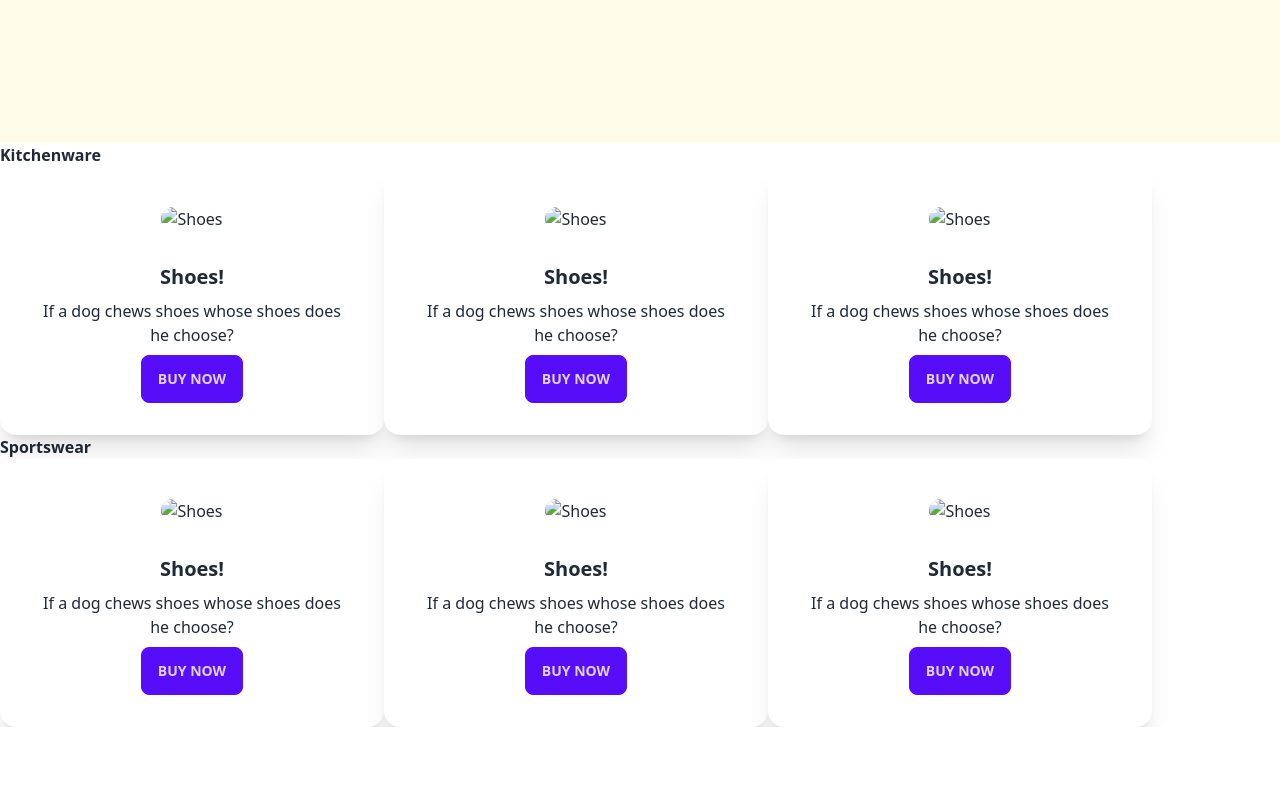
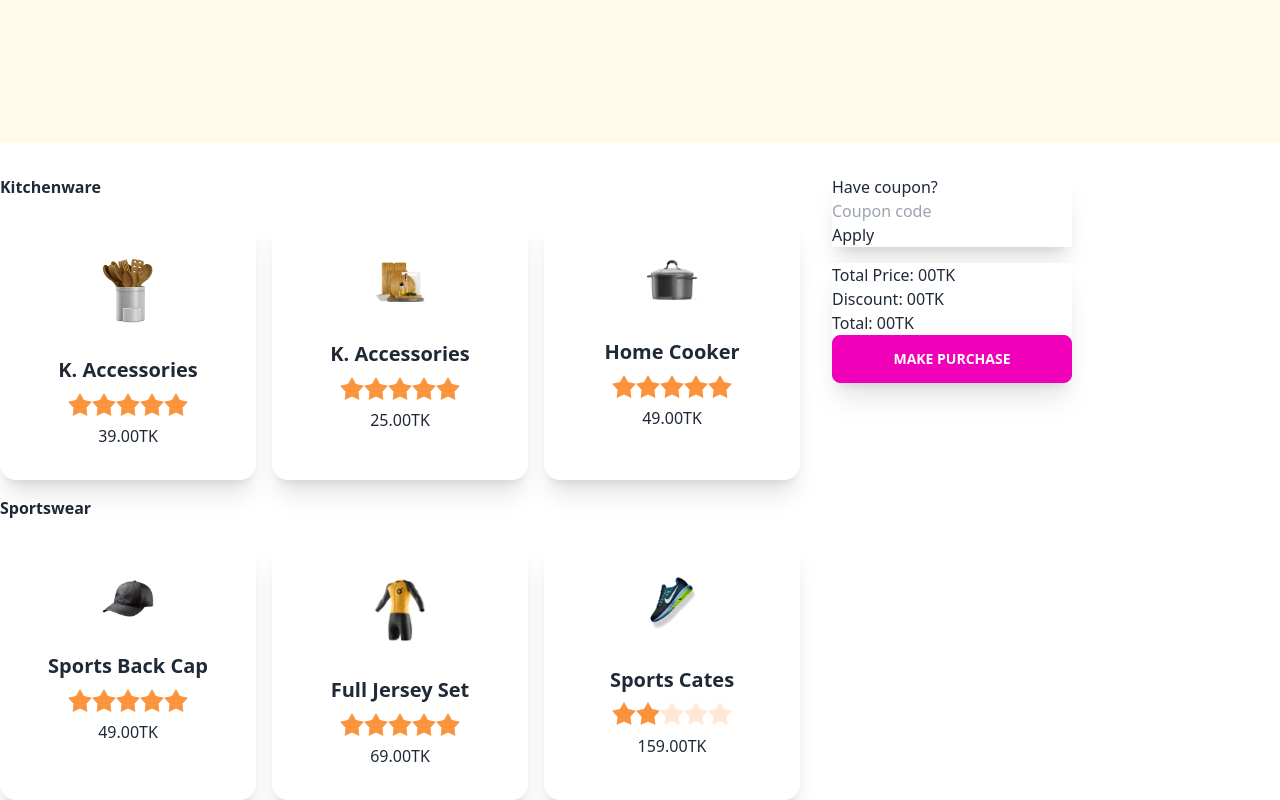
Before and after one commit to RayyanWebDev/summer-sale-project, a plain HTML site: page index.html in a window 1280 px wide. Shown: the part 657-1457 px from the top of the page. Before the commit the page ends 1384 px from the top, so only its background shows below. Drawn offline with nearby package versions, Linux system fonts and the light colour scheme.

Commit message:
added images

```diff
--- a/index.html
+++ b/index.html
@@ -15,7 +15,7 @@
   </head>
   <body>
     <header>
-      <div class="hero min-h-screen bg-yellow-50">
+      <div class="hero min-h-screen bg-yellow-50 mb-4">
         <div
           class="hero-content flex-col lg:flex-row-reverse content-center justify-center"
         >
@@ -38,114 +38,294 @@
       </div>
     </header>
     <main>
-      <div>
-        <h1 class="font-bold">Kitchenware</h1>
       <div class="flex">
-          <div class="card w-96 bg-base-100 shadow-xl">
+        <div class="mr-8">
+          <h1 class="font-bold mt-4 mb-4">Kitchenware</h1>
+          <div class="flex">
+            <div class="card w-64 bg-base-100 shadow-xl mr-4">
               <figure class="px-10 pt-10">
                 <img
-                src="/images/stock/photo-1606107557195-0e29a4b5b4aa.jpg"
+                  class="w-14"
+                  src="images/prod1.png"
                   alt="Shoes"
                   class="rounded-xl"
                 />
               </figure>
               <div class="card-body items-center text-center">
-              <h2 class="card-title">Shoes!</h2>
-              <p>If a dog chews shoes whose shoes does he choose?</p>
+                <h2 class="card-title">K. Accessories</h2>
+                <div class="rating">
+                  <input
+                    type="radio"
+                    name="rating-2"
+                    class="mask mask-star-2 bg-orange-400"
+                  />
+                  <input
+                    type="radio"
+                    name="rating-2"
+                    class="mask mask-star-2 bg-orange-400"
+                    checked
+                  />
+                  <input
+                    type="radio"
+                    name="rating-2"
+                    class="mask mask-star-2 bg-orange-400"
+                  />
+                  <input
+                    type="radio"
+                    name="rating-2"
+                    class="mask mask-star-2 bg-orange-400"
+                  />
+                  <input
+                    type="radio"
+                    name="rating-2"
+                    class="mask mask-star-2 bg-orange-400"
+                  />
+                </div>
                 <div class="card-actions">
-                <button class="btn btn-primary">Buy Now</button>
+                  <p><span>39.00</span>TK</p>
                 </div>
               </div>
             </div>
-          <div class="card w-96 bg-base-100 shadow-xl">
+            <div class="card w-64 bg-base-100 shadow-xl mr-4">
               <figure class="px-10 pt-10">
                 <img
-                src="/images/stock/photo-1606107557195-0e29a4b5b4aa.jpg"
+                  class="w-14"
+                  src="images/prod2.png"
                   alt="Shoes"
                   class="rounded-xl"
                 />
               </figure>
               <div class="card-body items-center text-center">
-              <h2 class="card-title">Shoes!</h2>
-              <p>If a dog chews shoes whose shoes does he choose?</p>
+                <h2 class="card-title">K. Accessories</h2>
+                <div class="rating">
+                  <input
+                    type="radio"
+                    name="rating-2"
+                    class="mask mask-star-2 bg-orange-400"
+                  />
+                  <input
+                    type="radio"
+                    name="rating-2"
+                    class="mask mask-star-2 bg-orange-400"
+                    checked
+                  />
+                  <input
+                    type="radio"
+                    name="rating-2"
+                    class="mask mask-star-2 bg-orange-400"
+                  />
+                  <input
+                    type="radio"
+                    name="rating-2"
+                    class="mask mask-star-2 bg-orange-400"
+                  />
+                  <input
+                    type="radio"
+                    name="rating-2"
+                    class="mask mask-star-2 bg-orange-400"
+                  />
+                </div>
                 <div class="card-actions">
-                <button class="btn btn-primary">Buy Now</button>
+                  <p><span>25.00</span>TK</p>
                 </div>
               </div>
             </div>
-          <div class="card w-96 bg-base-100 shadow-xl">
+            <div class="card w-64 bg-base-100 shadow-xl">
               <figure class="px-10 pt-10">
                 <img
-                src="/images/stock/photo-1606107557195-0e29a4b5b4aa.jpg"
+                  class="w-14"
+                  src="images/prod3.png"
                   alt="Shoes"
                   class="rounded-xl"
                 />
               </figure>
               <div class="card-body items-center text-center">
-              <h2 class="card-title">Shoes!</h2>
-              <p>If a dog chews shoes whose shoes does he choose?</p>
+                <h2 class="card-title">Home Cooker</h2>
+                <div class="rating">
+                  <input
+                    type="radio"
+                    name="rating-2"
+                    class="mask mask-star-2 bg-orange-400"
+                  />
+                  <input
+                    type="radio"
+                    name="rating-2"
+                    class="mask mask-star-2 bg-orange-400"
+                    checked
+                  />
+                  <input
+                    type="radio"
+                    name="rating-2"
+                    class="mask mask-star-2 bg-orange-400"
+                  />
+                  <input
+                    type="radio"
+                    name="rating-2"
+                    class="mask mask-star-2 bg-orange-400"
+                  />
+                  <input
+                    type="radio"
+                    name="rating-2"
+                    class="mask mask-star-2 bg-orange-400"
+                  />
+                </div>
                 <div class="card-actions">
-                <button class="btn btn-primary">Buy Now</button>
+                  <p><span>49.00</span>TK</p>
                 </div>
               </div>
             </div>
           </div>
-        <h1 class="font-bold">Sportswear</h1>
+          <h1 class="font-bold mb-4 mt-4">Sportswear</h1>
           <div class="flex">
-          <div class="card w-96 bg-base-100 shadow-xl">
+            <div class="card w-64 bg-base-100 shadow-xl mr-4">
               <figure class="px-10 pt-10">
                 <img
-                src="/images/stock/photo-1606107557195-0e29a4b5b4aa.jpg"
+                  class="w-14"
+                  src="images/prod4.png"
                   alt="Shoes"
                   class="rounded-xl"
                 />
               </figure>
               <div class="card-body items-center text-center">
-              <h2 class="card-title">Shoes!</h2>
-              <p>If a dog chews shoes whose shoes does he choose?</p>
+                <h2 class="card-title">Sports Back Cap</h2>
+                <div class="rating">
+                  <input
+                    type="radio"
+                    name="rating-2"
+                    class="mask mask-star-2 bg-orange-400"
+                  />
+                  <input
+                    type="radio"
+                    name="rating-2"
+                    class="mask mask-star-2 bg-orange-400"
+                    checked
+                  />
+                  <input
+                    type="radio"
+                    name="rating-2"
+                    class="mask mask-star-2 bg-orange-400"
+                  />
+                  <input
+                    type="radio"
+                    name="rating-2"
+                    class="mask mask-star-2 bg-orange-400"
+                  />
+                  <input
+                    type="radio"
+                    name="rating-2"
+                    class="mask mask-star-2 bg-orange-400"
+                  />
+                </div>
                 <div class="card-actions">
-                <button class="btn btn-primary">Buy Now</button>
+                  <p><span>49.00</span>TK</p>
                 </div>
               </div>
             </div>
-          <div class="card w-96 bg-base-100 shadow-xl">
+            <div class="card w-64 bg-base-100 shadow-xl mr-4">
               <figure class="px-10 pt-10">
                 <img
-                src="/images/stock/photo-1606107557195-0e29a4b5b4aa.jpg"
+                  class="w-14"
+                  src="images/prod5.png"
                   alt="Shoes"
                   class="rounded-xl"
                 />
               </figure>
               <div class="card-body items-center text-center">
-              <h2 class="card-title">Shoes!</h2>
-              <p>If a dog chews shoes whose shoes does he choose?</p>
+                <h2 class="card-title">Full Jersey Set</h2>
+                <div class="rating">
+                  <input
+                    type="radio"
+                    name="rating-2"
+                    class="mask mask-star-2 bg-orange-400"
+                  />
+                  <input
+                    type="radio"
+                    name="rating-2"
+                    class="mask mask-star-2 bg-orange-400"
+                    checked
+                  />
+                  <input
+                    type="radio"
+                    name="rating-2"
+                    class="mask mask-star-2 bg-orange-400"
+                  />
+                  <input
+                    type="radio"
+                    name="rating-2"
+                    class="mask mask-star-2 bg-orange-400"
+                  />
+                  <input
+                    type="radio"
+                    name="rating-2"
+                    class="mask mask-star-2 bg-orange-400"
+                  />
+                </div>
                 <div class="card-actions">
-                <button class="btn btn-primary">Buy Now</button>
+                  <p><span>69.00</span>TK</p>
                 </div>
               </div>
             </div>
-          <div class="card w-96 bg-base-100 shadow-xl">
+            <div class="card w-64 bg-base-100 shadow-xl">
               <figure class="px-10 pt-10">
                 <img
-                src="/images/stock/photo-1606107557195-0e29a4b5b4aa.jpg"
+                  class="w-14"
+                  src="images/prod6.png"
                   alt="Shoes"
                   class="rounded-xl"
                 />
               </figure>
               <div class="card-body items-center text-center">
-              <h2 class="card-title">Shoes!</h2>
-              <p>If a dog chews shoes whose shoes does he choose?</p>
+                <h2 class="card-title">Sports Cates</h2>
+                <div class="rating">
+                  <input
+                    type="radio"
+                    name="rating-2"
+                    class="mask mask-star-2 bg-orange-400"
+                  />
+                  <input
+                    type="radio"
+                    name="rating-2"
+                    class="mask mask-star-2 bg-orange-400"
+                    checked
+                  />
+                  <input
+                    type="radio"
+                    name="rating-2"
+                    class="mask mask-star-2 bg-orange-400"
+                  />
+                  <input
+                    type="radio"
+                    name="rating-2"
+                    class="mask mask-star-2 bg-orange-400"
+                  />
+                  <input
+                    type="radio"
+                    name="rating-2"
+                    class="mask mask-star-2 bg-orange-400"
+                  />
+                </div>
                 <div class="card-actions">
-                <button class="btn btn-primary">Buy Now</button>
+                  <p><span>159.00</span>TK</p>
                 </div>
               </div>
             </div>
           </div>
         </div>
         <div>
-        <!-- <h2>Have coupon?</h2>
+          <div class="bg-base-100 shadow-xl w-60 mb-4 mt-4">
+            <h2>Have coupon?</h2>
             <input type="text" placeholder="Coupon code" />
-        <button>Apply</button> -->
+            <button>Apply</button>
+          </div>
+          <div class="bg-base-100 shadow-xl w-60">
+            <p>Total Price: <span>00</span>TK</p>
+            <p>Discount: <span>00</span>TK</p>
+            <p>Total: <span>00</span>TK</p>
+            <button class="w-60 btn btn-secondary text-white">
+              Make Purchase
+            </button>
+          </div>
+        </div>
       </div>
     </main>
     <footer></footer>
```
Lines whose indentation alone changed are shown as unchanged.
